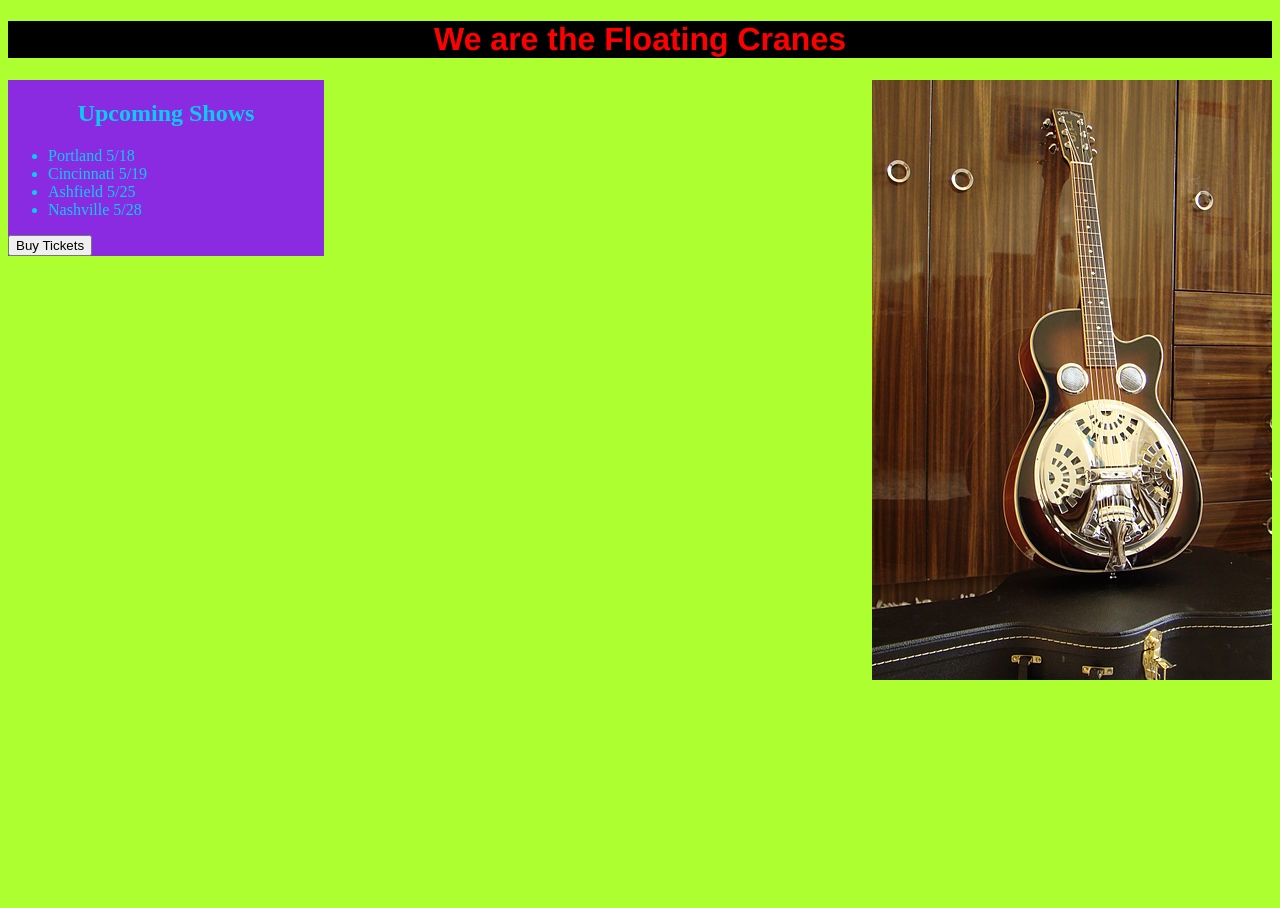
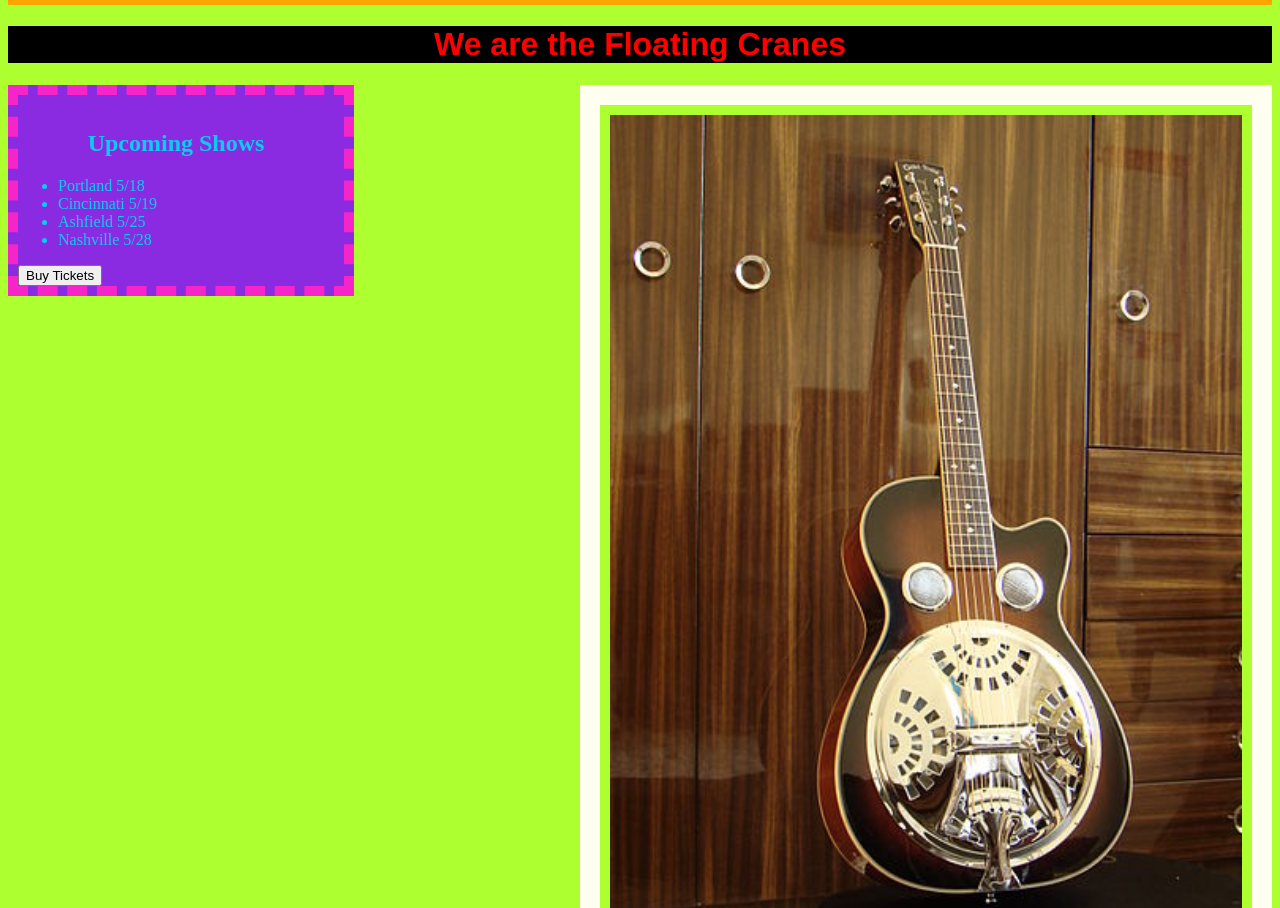
Before and after one commit to louieknolle/band-website, a plain HTML site: page index.html in a window 1280 px wide. Shown: the top 908 px of the page. Before the commit the page ends 800 px from the top, so only its background shows below. Drawn offline with Linux system fonts and the light colour scheme.

Commit message:
add styling using margin, padding and borders

```diff
--- a/css/styles.css
+++ b/css/styles.css
@@ -10,7 +10,11 @@
   width: 25%;
   float: left;
   background-color: blueviolet;
-  color: #09cdf0
+  color: #09cdf0;
+  border: dashed 10px rgb(246, 37, 201);
+  padding-top: 15px;
+  padding-right: 10px;
+
 }
 
 .bar-title {
@@ -19,8 +23,14 @@
 
 .container {
   background-color: greenyellow;
+  border-top: solid 5px orange;
+  margin-top: 0;
 }
 
 .guitar {
+  width: 50%;
+  height: auto;
   float: right;
+  border: solid 20px ivory;
+  padding: 10px;
 }
```
